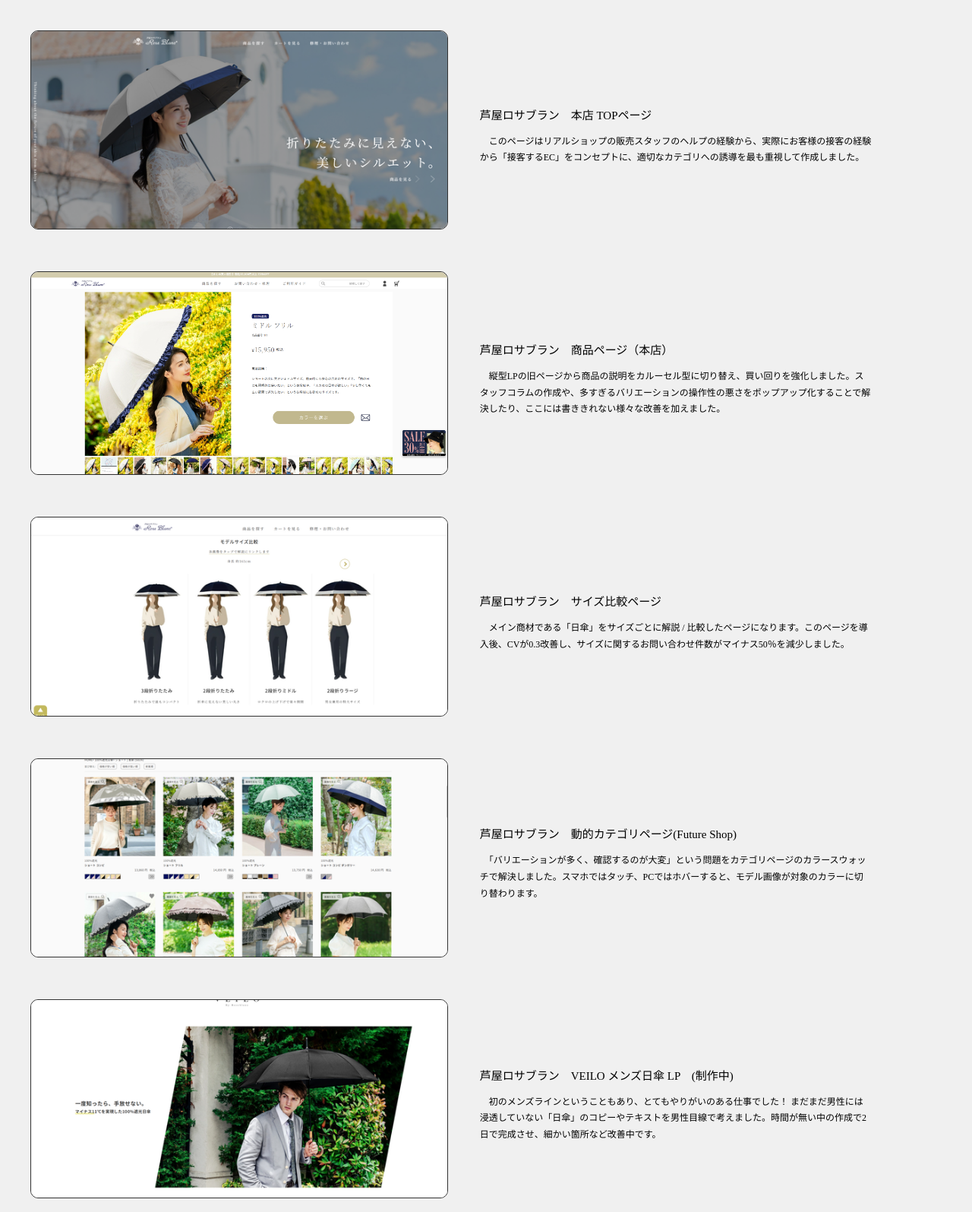
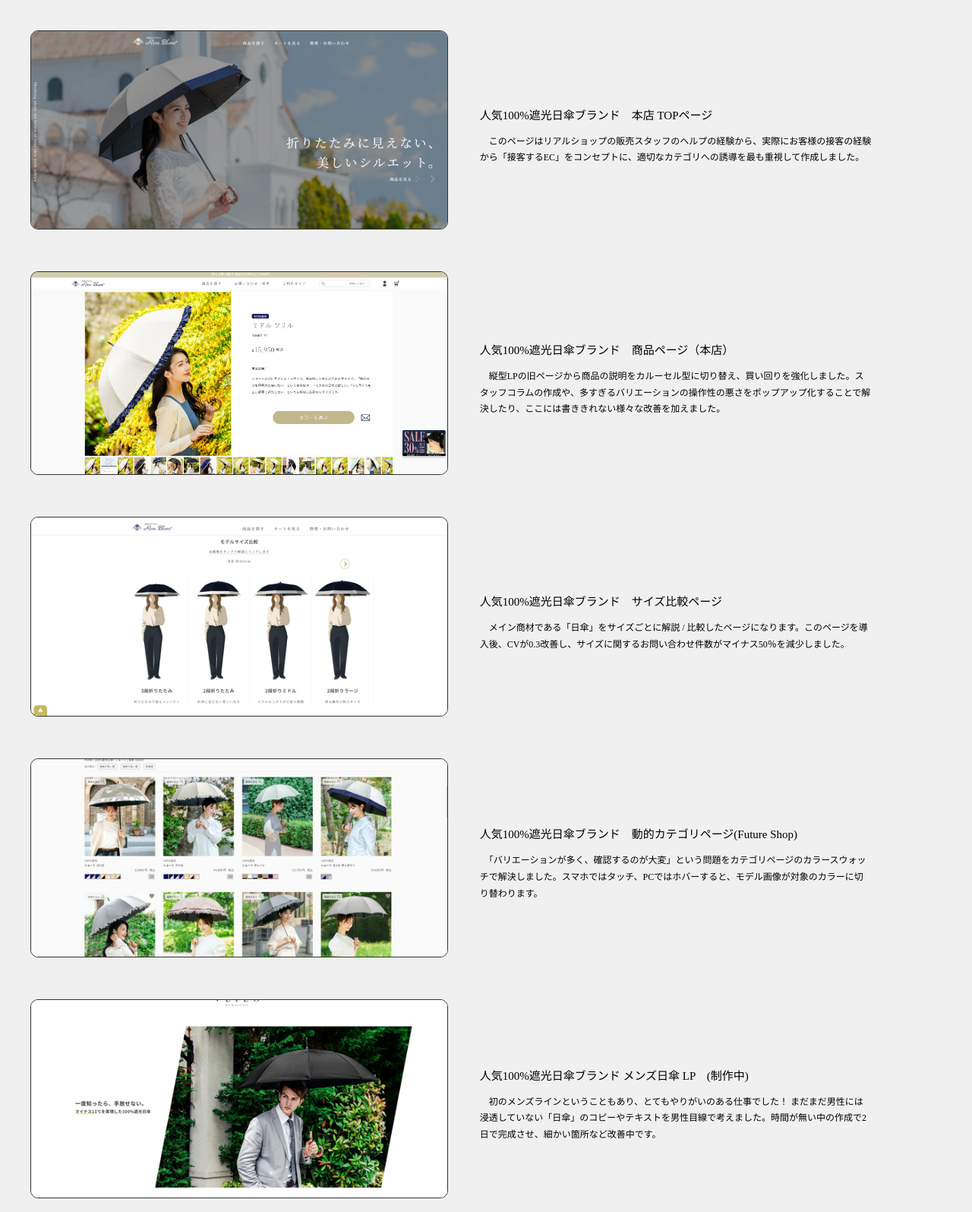
Before and after one commit to ryosakabe/ryosakabe.github.io, a plain HTML site: page index.html in a window 1280 px wide. Shown: the part 1860-3455 px from the top of the page at 76% size. Drawn offline with Linux system fonts and the light colour scheme; some packages are replaced by stand-ins of ours.

Commit message:
Update index.html

```diff
--- a/index.html
+++ b/index.html
@@ -345,7 +345,7 @@
                     <div class="common__box fade-in"><a class="common__link" href="https://www.ashiya-roseblanc.com/"><img
                                 src="./works-1.png" alt="" class="common__img"></a>
                         <div class="common__text-box">
-                            <h3 class="common__title">芦屋ロサブラン　本店 TOPページ</h3>
+                            <h3 class="common__title">人気100%遮光日傘ブランド　本店 TOPページ</h3>
                             <p class="common__text">
                                 　このページはリアルショップの販売スタッフのヘルプの経験から、実際にお客様の接客の経験から「接客するEC」をコンセプトに、適切なカテゴリへの誘導を最も重視して作成しました。
                             </p>
@@ -355,7 +355,7 @@
                             href="https://www.ashiya-roseblanc.com/c/0000000256/0000000258/1f1"><img src="./works-5.png"
                                 alt="" class="common__img"></a>
                         <div class="common__text-box">
-                            <h3 class="common__title">芦屋ロサブラン　商品ページ（本店）</h3>
+                            <h3 class="common__title">人気100%遮光日傘ブランド　商品ページ（本店）</h3>
                             <p class="common__text">
                                 　縦型LPの旧ページから商品の説明をカルーセル型に切り替え、買い回りを強化しました。スタッフコラムの作成や、多すぎるバリエーションの操作性の悪さをポップアップ化することで解決したり、ここには書ききれない様々な改善を加えました。
                             </p>
@@ -365,7 +365,7 @@
                             href="https://roseblanc.itembox.design/item/public_html/newec/category-ori.html"><img
                                 src="./works-2.png" alt="" class="common__img"></a>
                         <div class="common__text-box">
-                            <h3 class="common__title">芦屋ロサブラン　サイズ比較ページ</h3>
+                            <h3 class="common__title">人気100%遮光日傘ブランド　サイズ比較ページ</h3>
                             <p class="common__text">　メイン商材である「日傘」をサイズごとに解説 /
                                 比較したページになります。このページを導入後、CVが0.3改善し、サイズに関するお問い合わせ件数がマイナス50％を減少しました。</p>
                         </div>
@@ -374,7 +374,7 @@
                             href="https://www.ashiya-roseblanc.com/c/0000000256/0000000257"><img src="./works-3.png"
                                 alt="" class="common__img"></a>
                         <div class="common__text-box">
-                            <h3 class="common__title">芦屋ロサブラン　動的カテゴリページ(Future Shop)</h3>
+                            <h3 class="common__title">人気100%遮光日傘ブランド　動的カテゴリページ(Future Shop)</h3>
                             <p class="common__text">
                                 　「バリエーションが多く、確認するのが大変」という問題をカテゴリページのカラースウォッチで解決しました。スマホではタッチ、PCではホバーすると、モデル画像が対象のカラーに切り替わります。
                             </p>
@@ -384,7 +384,7 @@
                             href="https://roseblanc.itembox.design/item/public_html/roseblanc-veilo-lp.html"><img
                                 src="./works-4.png" alt="" class="common__img"></a>
                         <div class="common__text-box">
-                            <h3 class="common__title">芦屋ロサブラン　VEILO メンズ日傘 LP　(制作中)</h3>
+                            <h3 class="common__title">人気100%遮光日傘ブランド メンズ日傘 LP　(制作中)</h3>
                             <p class="common__text">　初のメンズラインということもあり、とてもやりがいのある仕事でした！
                                 まだまだ男性には浸透していない「日傘」のコピーやテキストを男性目線で考えました。時間が無い中の作成で2日で完成させ、細かい箇所など改善中です。 </p>
                         </div>
```
